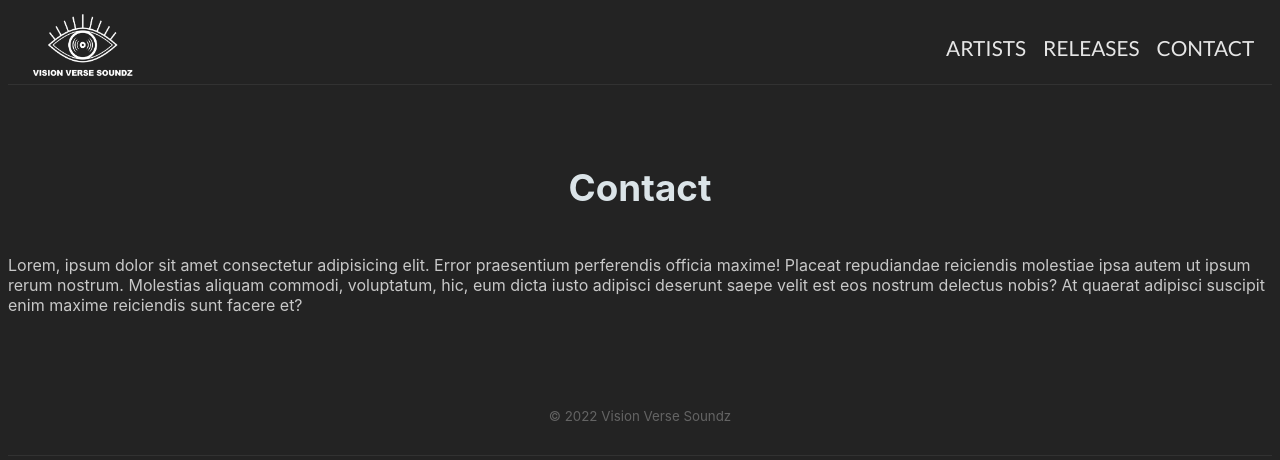
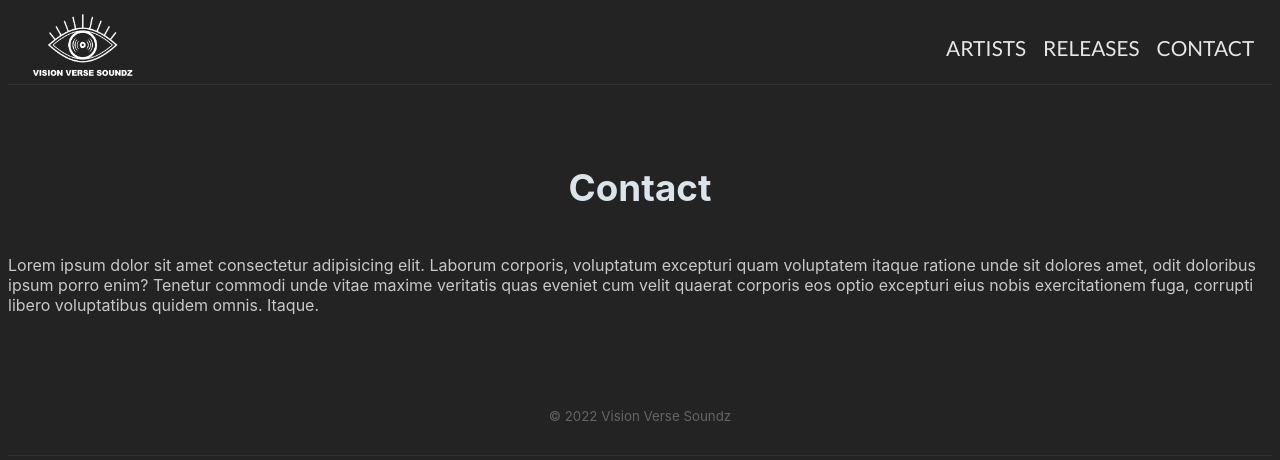
Before and after one commit to jasoncassella/vision-verse-soundz, a Next.js app: page /contact in a window 1280 px wide. Shown: the top 460 px of the page. Built offline with nearby package versions, Linux system fonts and the light colour scheme.

Commit message:
gotta have original lorem ipsum

```diff
--- a/pages/contact.js
+++ b/pages/contact.js
@@ -8,11 +8,11 @@ const Contact = () => {
 			</Head>
 			<h1 className='title'>Contact</h1>
 			<p className='text'>
-				Lorem, ipsum dolor sit amet consectetur adipisicing elit. Error praesentium
-				perferendis officia maxime! Placeat repudiandae reiciendis molestiae ipsa
-				autem ut ipsum rerum nostrum. Molestias aliquam commodi, voluptatum, hic, eum
-				dicta iusto adipisci deserunt saepe velit est eos nostrum delectus nobis? At
-				quaerat adipisci suscipit enim maxime reiciendis sunt facere et?
+				Lorem ipsum dolor sit amet consectetur adipisicing elit. Laborum corporis,
+				voluptatum excepturi quam voluptatem itaque ratione unde sit dolores amet,
+				odit doloribus ipsum porro enim? Tenetur commodi unde vitae maxime veritatis
+				quas eveniet cum velit quaerat corporis eos optio excepturi eius nobis
+				exercitationem fuga, corrupti libero voluptatibus quidem omnis. Itaque.
 			</p>
 		</>
 	);
--- a/pages/releases.js
+++ b/pages/releases.js
@@ -7,7 +7,7 @@ const Releases = () => {
 				<title>VVS | Releases</title>
 			</Head>
 			<h1 className='title'>Releases</h1>
-			<p className='text'>Lorem, ipsum dolor sit amet consectetur adipisicing elit. Error praesentium perferendis officia maxime! Placeat repudiandae reiciendis molestiae ipsa autem ut ipsum rerum nostrum. Molestias aliquam commodi, voluptatum, hic, eum dicta iusto adipisci deserunt saepe velit est eos nostrum delectus nobis? At quaerat adipisci suscipit enim maxime reiciendis sunt facere et?</p>
+			<p className="text">Lorem ipsum dolor sit amet, consectetur adipisicing elit. Sapiente consectetur ab natus, dolores praesentium recusandae placeat incidunt porro magnam. Earum aliquid accusantium delectus in corrupti cupiditate praesentium iusto at vero vel! Sed id, laudantium ab minus repellat, consequuntur cum mollitia velit perspiciatis ratione omnis odio culpa esse quia hic. Sunt.</p>
 		</>
 	);
 };
```
